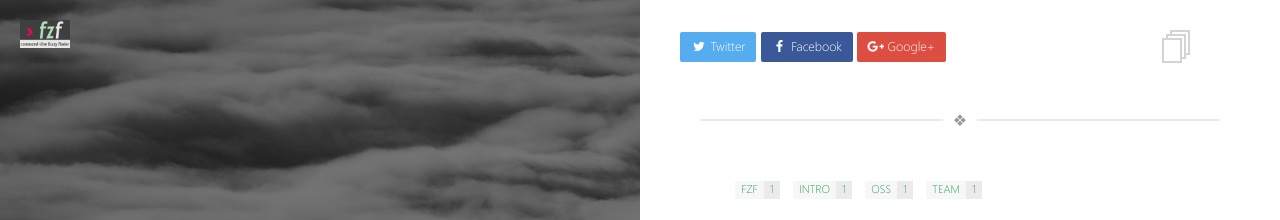
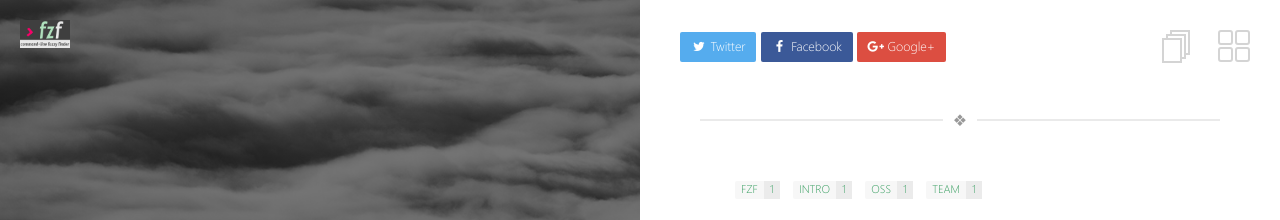
Before and after one commit to 19-1-skku-oss/2019-1-OSS-L5, a Jekyll site: the page built from _pages/tags.md, in a window 1280 px wide. Shown: the top 220 px of the page. Built offline with Jekyll 4.4.1, drawn with Linux system fonts in a browser that asks for light colours.

Commit message:
Fix the problem of url path

```diff
--- a/_config.yml
+++ b/_config.yml
@@ -1,7 +1,7 @@
 # Site
 title: 2019-1-OSS-L5
 description: 김홍빈/민세원/박경연/이영우
-url: https://19-1-skku-oss.github.io/2019-1-OSS-L5/
+url: https://19-1-skku-oss.github.io/2019-1-OSS-L5
 logo: fzf.png                                       # Site logo
 locale: ko
 
--- a/_layouts/home.html
+++ b/_layouts/home.html
@@ -26,9 +26,11 @@ layout: compress
   <div class="block-right">
     <a href="{{ site.url }}/posts" title="posts" class="posts-menu-icon"></a>
     <span class="posts-link">POSTS</span>
+    <
 <!--     <a title="project" class="projects-menu-icon">
       <span></span>
     </a> -->
+    <a href="{{ site.url }}/tags" title="posts" class="projects-menu-icon"></a>
     <span class="projects-link">PROJECTS</span>
     <div class="content">
       <div class="about-info">
--- a/_layouts/page.html
+++ b/_layouts/page.html
@@ -29,10 +29,10 @@ layout: compress
       <div class="share-buttons">
         {% include share.html %}
       </div>
-      <a href="../posts.html" title="posts" class="posts-menu-icon"></a>
-<!--       <a title="projects" class="projects-menu-icon">
+      <a href="/posts.html" title="posts" class="posts-menu-icon"></a>
+      <a title="projects" class="projects-menu-icon">
         <span></span>
-      </a> -->
+      </a>
       <div class="inner-post content">
         <div class="date-highlight">{% if page.date %}{{ page.date | date: '%d %b %Y' }}{% else %}&#x2756;{% endif %}</div>
         {{ content }}
--- a/_layouts/post-list.html
+++ b/_layouts/post-list.html
@@ -20,6 +20,7 @@ layout: compress
 <!--       <a title="projects" class="projects-menu-icon">
         <span></span>
       </a> -->
+      <a href="{{ site.url }}/tags" title="posts" class="projects-menu-icon"></a>
       <div class="content">
         <ul class="posts-list">
         {% for post in site.posts %}
--- a/_layouts/post.html
+++ b/_layouts/post.html
@@ -29,7 +29,8 @@ layout: compress
       <div class="share-buttons">
         {% include share.html %}
       </div>
-      <a href="../posts.html" title="posts" class="posts-menu-icon"></a>
+      <a href="/posts.html" title="posts" class="posts-menu-icon"></a>
+      <a href="{{ site.url }}/tags" title="posts" class="projects-menu-icon"></a>
 <!--       <a title="projects" class="projects-menu-icon">
         <span></span>
       </a> -->
```
Also changed, not shown: images/fzf-small.png.
